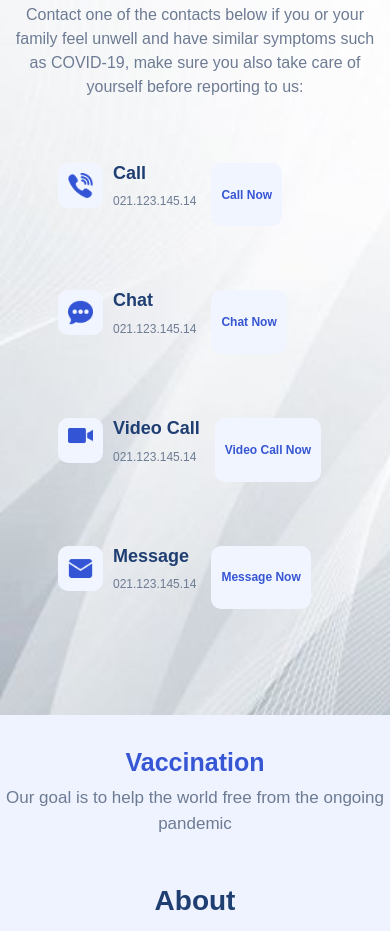
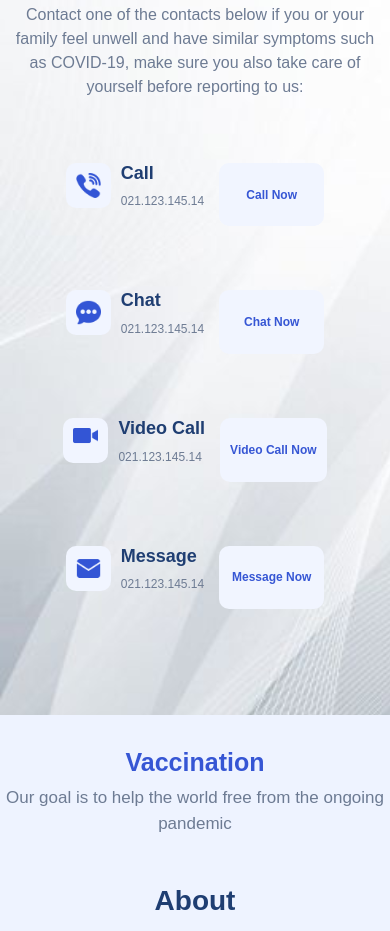
Before and after one commit to MikeDev206/VaccineSite, a plain HTML site: page index.html in a window 390 px wide. Shown: the part 4315-5246 px from the top of the page. Drawn offline with nearby package versions, Linux system fonts and the light colour scheme.

Commit message:
emergency cards modify

```diff
--- a/css/main.css
+++ b/css/main.css
@@ -722,6 +722,10 @@ header {
 
 	/* emergency-section */
 
+	.emergency-cards {
+		justify-content: center;
+	}
+
 	.emergency-card {
 		flex-direction: row;
 		justify-content: space-around;
@@ -729,6 +733,7 @@ header {
 	}
 
 	.emergency-card-footer {
+		min-width: 105px;
 		padding: 15px 10px;
 		margin-left: 15px;
 	}
@@ -942,6 +947,10 @@ header {
 	}
 
 	/* emergency-section */
+
+	.emergency-cards {
+		justify-content: center;
+	}
 
 	.emergency-card {
 		flex-direction: row;
```
